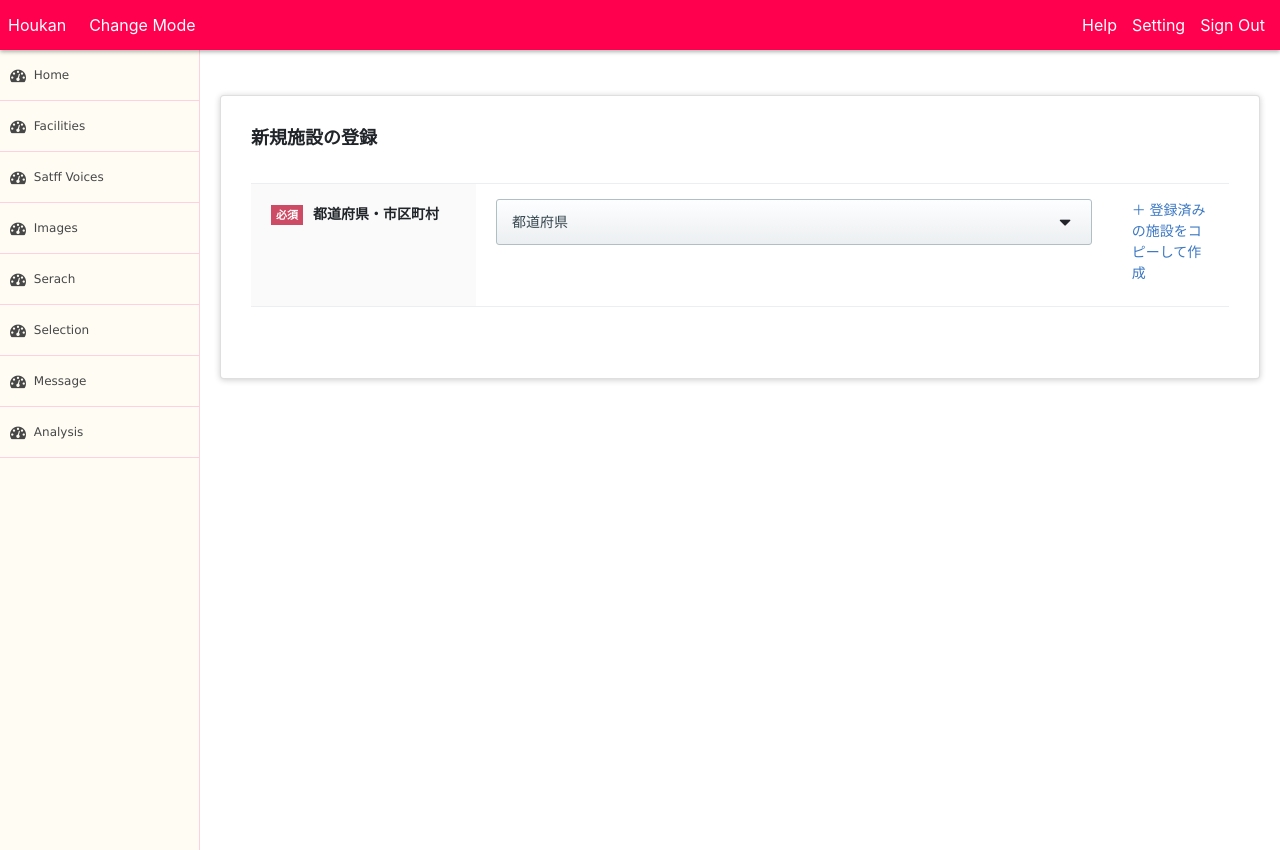
After one commit to seasoftmayzinmarwin/seasoft-mayzin, a PHP site: page /new.php in a window 1280 px wide. The commit adds this page. Run offline with PHP 8.4, Linux system fonts and the light colour scheme.

Commit message:
Add New Page

```diff
--- a/css/style.css
+++ b/css/style.css
@@ -1924,6 +1924,28 @@ iframe
   line-height: 1.25;
   padding-left: 35px;
 }
+/*----new-page---*/
+.fac-new-heading{
+  font-size: 18px;
+  font-weight: 700px;
+  line-height: 1.33333;
+  word-break: break-word;
+}
+.e-fac-new-left{
+  width:65%;
+}
+.fac-new-link{
+    display: table;
+    color: #3c78c3 !important;
+    cursor: pointer;
+    font-size: 14px;
+    padding: 15px 20px;
+    vertical-align: middle;
+    justify-content: center;
+}
+.fac-new-link:hover{
+  text-decoration: underline;
+}
 @media screen and (min-width: 1001px){
 .facilities-sidebar {
     width: 270px;
--- a/facilities.php
+++ b/facilities.php
@@ -7,7 +7,7 @@
           <div class="facilities-sidebar">
             <div class="facilities-register">
               <div class="new-btn-box">
-                <a class="new-btn-link" href="/customers/facilities/new/">＋ 施設を新規登録</a>
+                <a class="new-btn-link" href="new.php">＋ 施設を新規登録</a>
               </div><!-- .new-btn-box -->
             </div><!-- .facilities-register -->
             <div class="fac-sidebar-head">
--- /dev/null
+++ b/new.php
@@ -0,0 +1,57 @@
+<?php include('layout/header.php') ?>
+<?php include('layout/sidebar.php') ?>
+<div class="content">
+  <div class="space"></div>
+  <div class="card h-card h-p-30">
+      <h2 class="fac-new-heading card-fw-bold">新規施設の登録</h2>
+      <div class="space"></div>
+      <form method="POST" >
+          <ul class="definition-table">
+            <li class="definition-table-item">
+              <dl class="dl-definition-table">
+                <dt class="definition-table-head">
+                  <span class="definition-head-item">
+                    <span class="definition-label-red">必須
+                    </span>
+                  </span>
+                  <span class="definition-head-item definition-head-item-left">都道府県・市区町村
+                  </span>
+                </dt>
+                <dd class="definition-table-body e-fac-new-left">
+                  <div class="card-option">
+                  <label class="card-selectbox e-">
+                  <select name="prefecture_id" id="prefecture_id" class="card-selectbox-select">
+                    <option value="0">都道府県</option>
+                    <option value="1">北海道</option>
+                    <option value="2">青森県</option>
+                    <option value="3">岩手県</option>
+                    <option value="4">宮城県</option>
+                    <option value="5">秋田県</option>
+                    <option value="6">山形県</option>
+                    <option value="7">福島県</option>
+                    <option value="8">茨城県</option>
+                    <option value="9">栃木県</option>
+                    <option value="10">群馬県</option>
+                  </select>
+                  <span class="select-arrow"><i class="fa fa-caret-down fa-lg" aria-hidden="true"></i>
+                  </span>
+                  </label>
+                </div>
+
+                </dd>
+                <dd class="e-fac-new-right">
+                  <div>
+                  <a href="#" class="fac-new-link">＋ 登録済みの施設をコピーして作成</a>
+                </div>
+              </dd>
+              </dl>
+            </li>
+
+          </ul><!-- .definition-table -->
+          <div class="space"></div>
+        </form>
+  </div><!-- .card -->
+
+</div><!-- .content -->
+
+<?php include('layout/footer.php') ?>
```
Also changed, not shown: example.html (deleted, +0 -11 lines).
